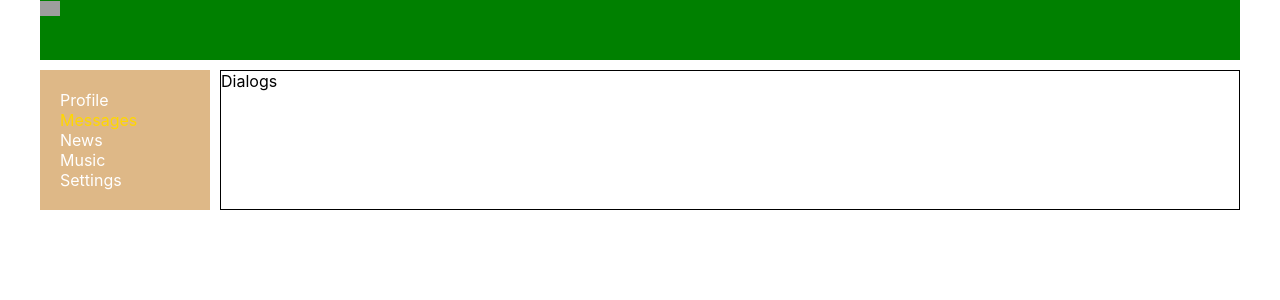
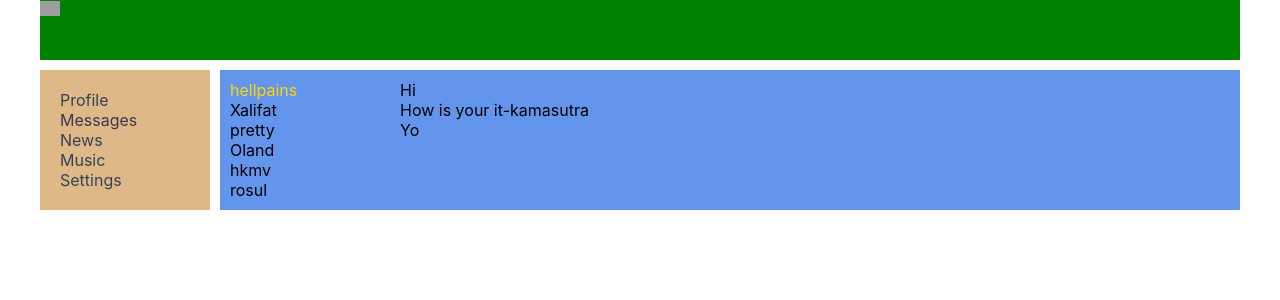
Before and after one commit to hellpains/social-network, a React (Create React App) app: page /dialogs in a window 1280 px wide. Shown: the top 300 px of the page. Built offline with nearby package versions, Linux system fonts and the light colour scheme; grey boxes are pictures that could not be loaded.

Commit message:
'lesson-21'

```diff
--- a/src/App.css
+++ b/src/App.css
@@ -11,6 +11,6 @@
 
 .app-wrapper-content {
   grid-area: c;
-  border: 1px solid black;
+  background-color: cornflowerblue;
 
 }
--- a/src/components/Dialogs/Dialogs.module.css
+++ b/src/components/Dialogs/Dialogs.module.css
@@ -0,0 +1,23 @@
+.dialogs {
+    display: grid;
+    grid-template-columns: 2fr 10fr;
+}
+
+.dialogsItems {
+    padding: 10px;
+}
+.dialogsItems .active{
+    color: gold;
+}
+
+.dialogsItems .dialog {
+
+}
+
+.messages {
+    padding: 10px;
+}
+
+.messages .message {
+
+}
--- a/src/components/Dialogs/Dialogs.tsx
+++ b/src/components/Dialogs/Dialogs.tsx
@@ -3,8 +3,33 @@ import s from './Dialogs.module.css'
 
 export const Dialogs = () => {
     return (
-        <div >
-            Dialogs
+        <div className={s.dialogs} >
+            <div className={s.dialogsItems}>
+                <div className={`${s.dialog} ${s.active}`}>
+                    hellpains
+                </div>
+                <div className={s.dialog}>
+                    Xalifat
+                </div>
+                <div className={s.dialog}>
+                    pretty
+                </div>
+                <div className={s.dialog}>
+                    Oland
+                </div>
+                <div className={s.dialog}>
+                    hkmv
+                </div>
+                <div className={s.dialog}>
+                    rosul
+                </div>
+
+            </div>
+            <div className={s.messages}>
+                <div className={s.message}>Hi</div>
+                <div className={s.message}>How is your it-kamasutra</div>
+                <div className={s.message}>Yo</div>
+            </div>
         </div>
     );
 };
--- a/src/components/Navbar/Navbar.module.css
+++ b/src/components/Navbar/Navbar.module.css
@@ -5,9 +5,9 @@
 }
 
 .item a {
-    color:white;
+    color:#344258;
     text-decoration: none;
 }
 .item a.active{
-    color:gold;
+    color:#393a4f;
 }
--- a/src/components/Navbar/Navbar.tsx
+++ b/src/components/Navbar/Navbar.tsx
@@ -3,23 +3,24 @@ import {NavLink} from 'react-router-dom';
 import s from './Navbar.module.css';
 
 const Navbar = () => {
-    const setActive = (navData: any) => navData.isActive ? s.active : '';
+    const activeClassName = (navData: any) => navData.isActive ? s.active : '';
+
     return (
         <nav className={s.nav}>
             <div className={s.item}>
-                <NavLink className={setActive} to={'/profile'}>Profile</NavLink>
+                <NavLink className={activeClassName} to={'/profile'}>Profile</NavLink>
             </div>
             <div className={s.item}>
-                <NavLink className={setActive} to={'/dialogs'}>Messages</NavLink>
+                <NavLink className={activeClassName} to={'/dialogs'}>Messages</NavLink>
             </div>
             <div className={s.item}>
-                <NavLink className={setActive} to={'/newss'}>News</NavLink>
+                <NavLink className={activeClassName} to={'/newss'}>News</NavLink>
             </div>
             <div className={`${s.item} ${s.active}`}>
-                <NavLink className={setActive} to={'/music'}>Music</NavLink>
+                <NavLink className={activeClassName} to={'/music'}>Music</NavLink>
             </div>
             <div className={s.item}>
-                <NavLink className={setActive} to={'/settings'}>Settings</NavLink>
+                <NavLink className={activeClassName} to={'/settings'}>Settings</NavLink>
             </div>
         </nav>
     );
```
